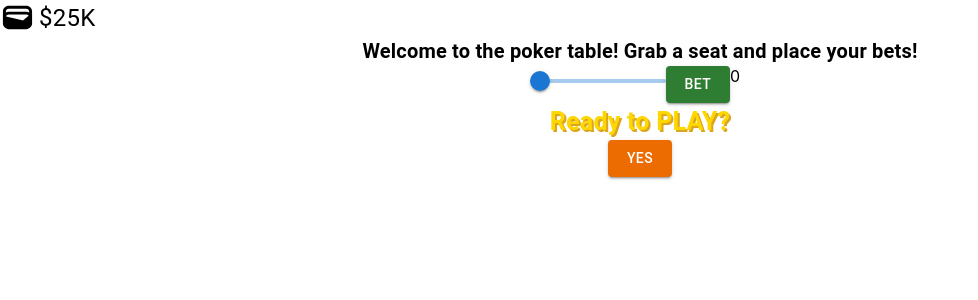
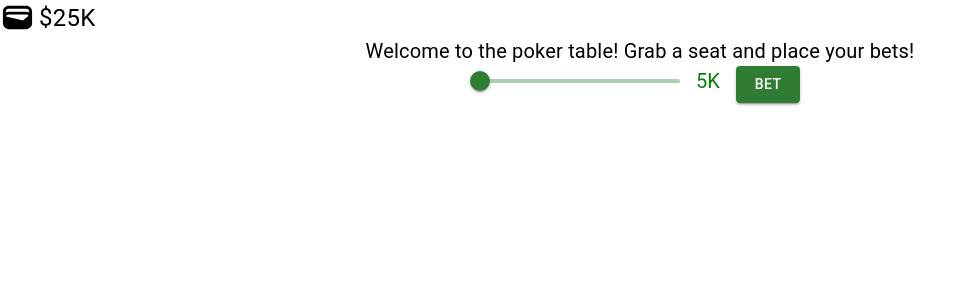
Before and after one commit to dazzasong/poker, a React (Create React App) app: page / in a window 1280 px wide. Shown: the top 300 px of the page, without its empty margins (0-978 px from the left). Built offline with nearby package versions, Linux system fonts and the light colour scheme; the HTML template or start-up script is replaced by a standard one.

Commit message:
Added chair, modified style

```diff
--- a/src/MainContent.jsx
+++ b/src/MainContent.jsx
@@ -2,23 +2,47 @@ import React from "react";
 import { Box, Button, Slider, Stack, Typography } from "@mui/material";
 import WalletIcon from '@mui/icons-material/Wallet';
 import PriceCheckIcon from '@mui/icons-material/PriceCheck';
+import chair from './assets/audio/chair.mp3';
 import kaching from './assets/audio/kaching.mp3';
 
+const chairSfx = new Audio(chair);
 const kachingSfx = new Audio(kaching);
 
 export default function MainContent() {
   const [gameState, setGameState] = React.useState(0);
   const [balance, setBalance] = React.useState(25);
+  const [bValue, setBValue] = React.useState(5);
   const [bet, setBet] = React.useState(0);
+
+  let bValueStatus = 'green';
+
+  if (!bet) {
+    if (balance < bValue) bValueStatus = 'red';
+    else if (balance === bValue) bValueStatus = 'orange';
+    else bValueStatus = 'green';
+  }
+
+  React.useEffect(() => {
     if (gameState === 1) {
-    // do something
-  } else if (gameState === 2 ) {
-    // do something
+      chairSfx.play();
+    } else if (gameState === 2) {
+      //do
+    } else {
+      setBet(0);
     }
-  function confirmBet() {
-    setBet(100);
-    kachingSfx.play()
+  }, [gameState]);
+
+  const handleChange = (event, newValue) => setBValue(newValue);
+  const confirmBet = () => {
+    if (balance < bValue) {
+      window.alert('Not enough balance!');
+    } else {
+      setBet(bValue);
+      setBalance(balance - bValue);
+      kachingSfx.play();
     }
+  }
+
   return (
     <Box>
       <Stack direction='row' spacing={0.5}>
@@ -27,21 +51,38 @@ export default function MainContent() {
           ${balance}K
         </Typography>
       </Stack>
+      { gameState === 0 &&
         <Stack alignItems='center'>
-        <Typography fontSize={20} fontWeight='bold'>
+          <Typography fontSize={20}>
             Welcome to the poker table! Grab a seat and place your bets!
           </Typography>
-        <Stack direction='row' width={200}>
+          <Stack direction='row' spacing={2}>
+            <Box width={200}>
               <Slider
-            valueLabelDisplay="auto"
-            min={10}
-            step={10}
+                color="success"
+                min={5}
+                step={5}
+                disabled={bet}
+                onChange={handleChange}
               />
-          <Button variant="contained" color="success" onClick={confirmBet}>BET</Button>
-          { bet &&
+            </Box>
+            <Typography color={bValueStatus} fontSize={20}>
+              {bValue}K
+            </Typography>
+            <Button
+              variant="contained"
+              color="success"
+              disabled={bet}
+              onClick={confirmBet}
+            >
+              Bet
+            </Button>
+            { bet > 0 &&
               <PriceCheckIcon color="success" />
             }
           </Stack>
+        { bet > 0 &&
+          <Stack justifyContent='center' alignItems='center' height={400}>
             <Typography
                 color='gold'
                 fontSize={25}
@@ -52,6 +93,9 @@ export default function MainContent() {
               </Typography>
               <Button variant="contained" color="warning" onClick={() => setGameState(1)}>Yes</Button>
           </Stack>
+        }
+        </Stack>
+      }
     </Box>
   )
 }
```
Also changed, not shown: 1 other file (tests, documents, lock files or other folders). Lines whose indentation alone changed are shown as unchanged.
